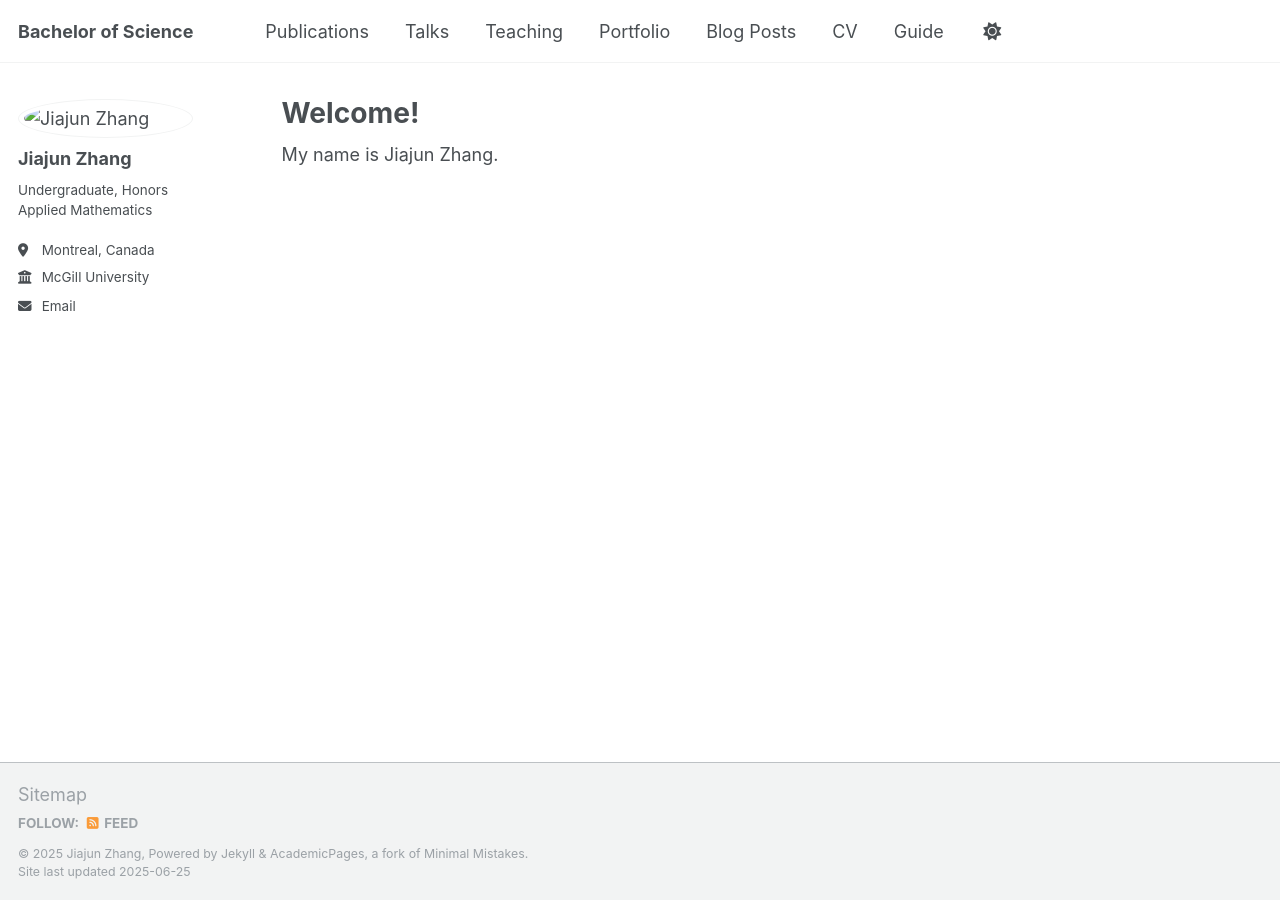
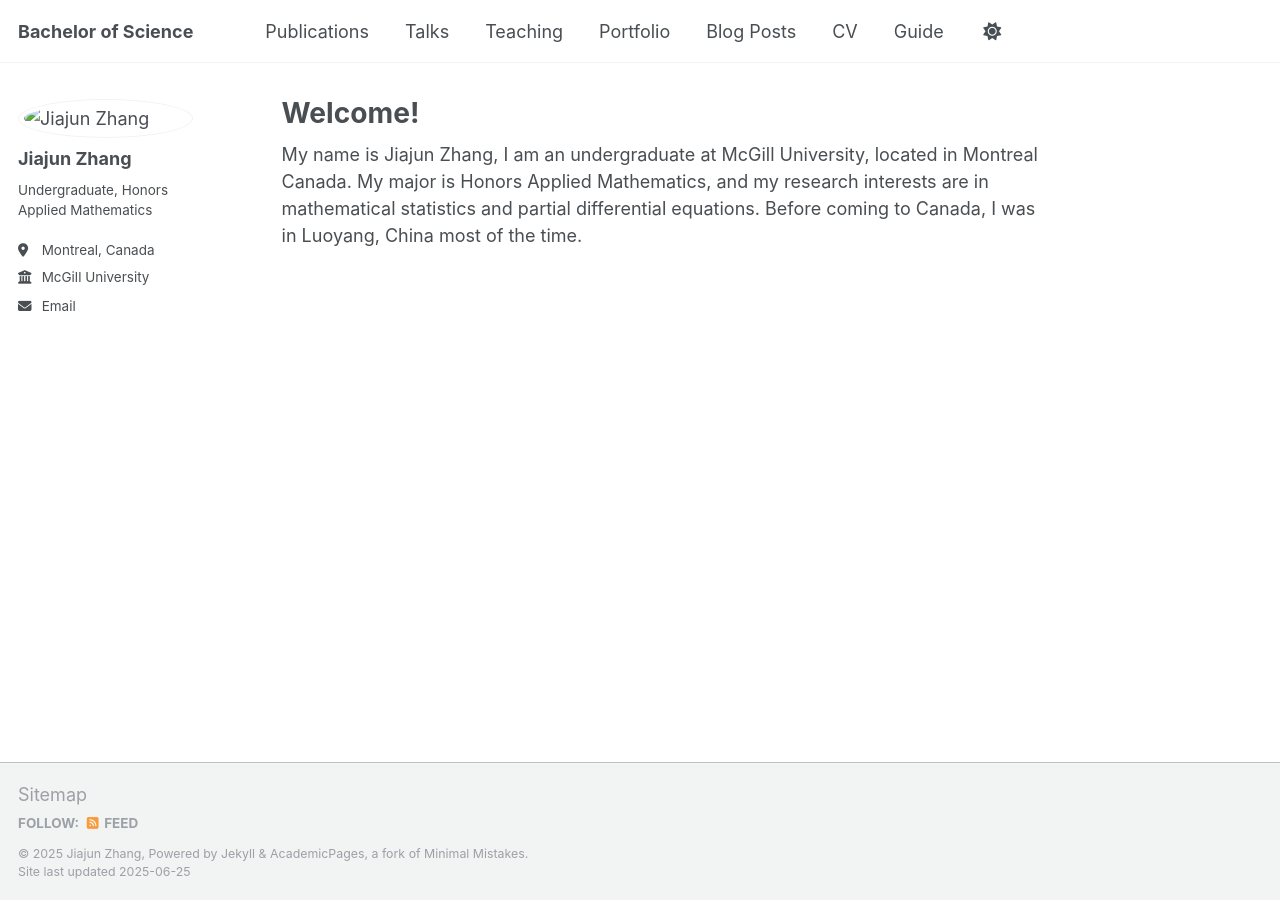
Before and after one commit to JohanssonRein/JohanssonRein.github.io, a Jekyll site: the page built from _pages/about.md, in a window 1280 px wide. Built offline with Jekyll 4.4.1, drawn with Linux system fonts in a browser that asks for light colours.

Commit message:
Update about.md

```diff
--- a/_pages/about.md
+++ b/_pages/about.md
@@ -7,4 +7,4 @@ redirect_from:
   - /about.html
 ---
 
-My name is Jiajun Zhang.
+My name is Jiajun Zhang, I am an undergraduate at McGill University, located in Montreal Canada. My major is Honors Applied Mathematics, and my research interests are in mathematical statistics and partial differential equations. Before coming to Canada, I was in Luoyang, China most of the time.
```
